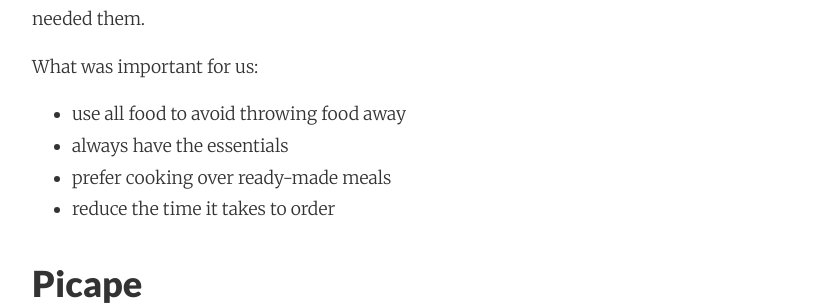
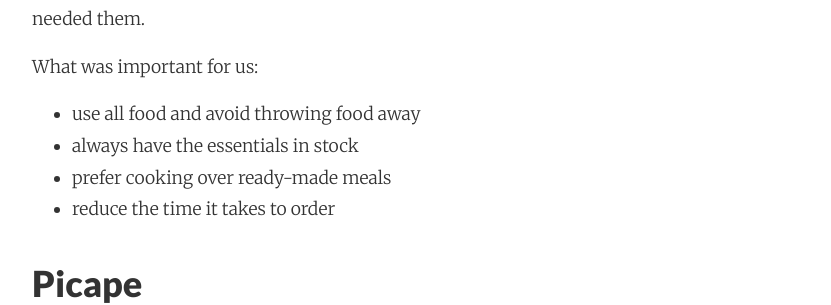
Before and after one commit to adri/adri.github.io, a Jekyll site: the page built from _posts/2017-09-27-learning-elixir-second-side-project-part1.md, in a window 1280 px wide and 900 px high, scrolled down 1286 px. Shown: the part 157-462 px from the top of the window, without its empty margins (224-1055 px from the left). Built offline with Jekyll 4.4.1, drawn with Linux system fonts in a browser that asks for light colours; nearby versions of some CDN libraries; comment, search, counter and statistics services are not loaded.

Commit message:
Autocommit from wiki

```diff
--- a/_posts/2017-09-27-learning-elixir-second-side-project-part1.md
+++ b/_posts/2017-09-27-learning-elixir-second-side-project-part1.md
@@ -23,8 +23,8 @@
 Every time when we order we think of recipes to cook and their ingredients. Then we add every ingredient to the app. We also added essential ingredients like milk or eggs if we needed them.
 
 What was important for us:
-* use all food to avoid throwing food away
-* always have the essentials
+* use all food and avoid throwing food away
+* always have the essentials in stock
 * prefer cooking over ready-made meals
 * reduce the time it takes to order
 
```
